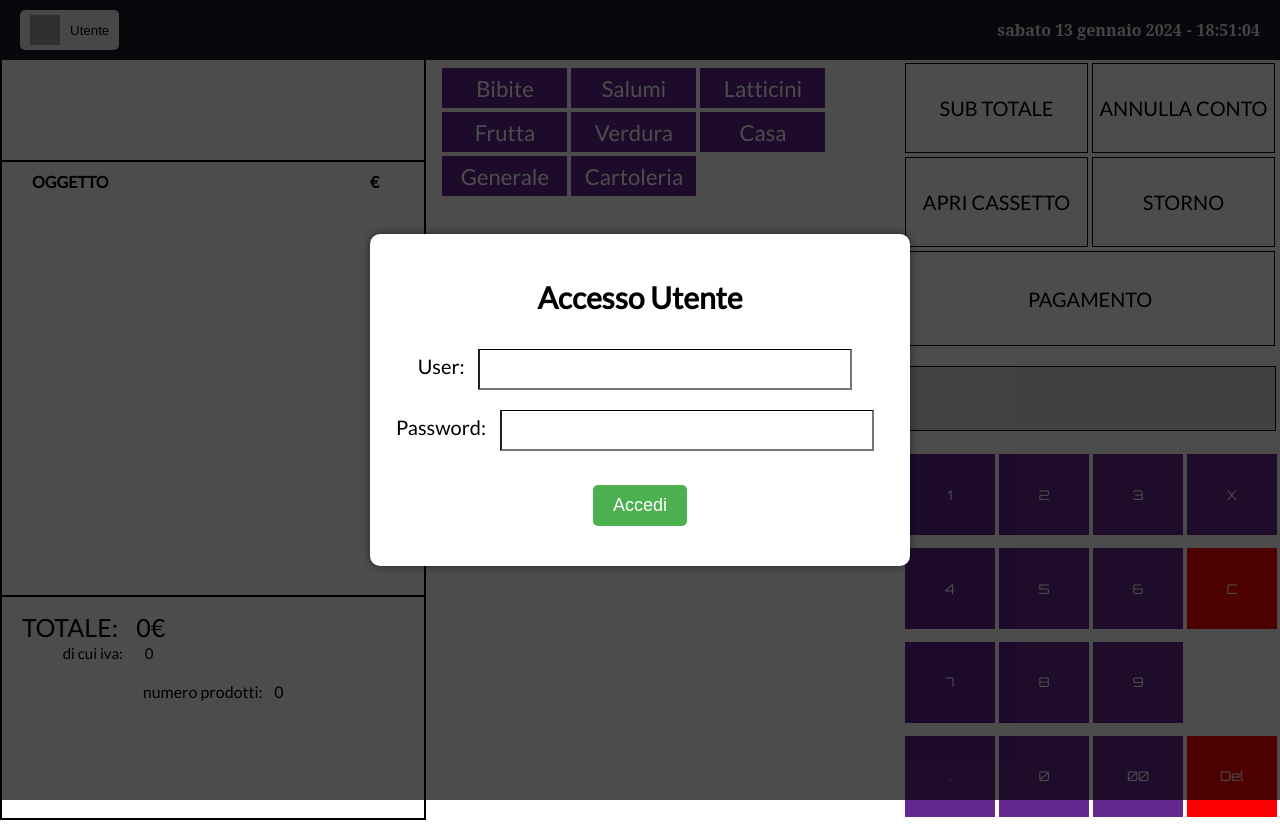
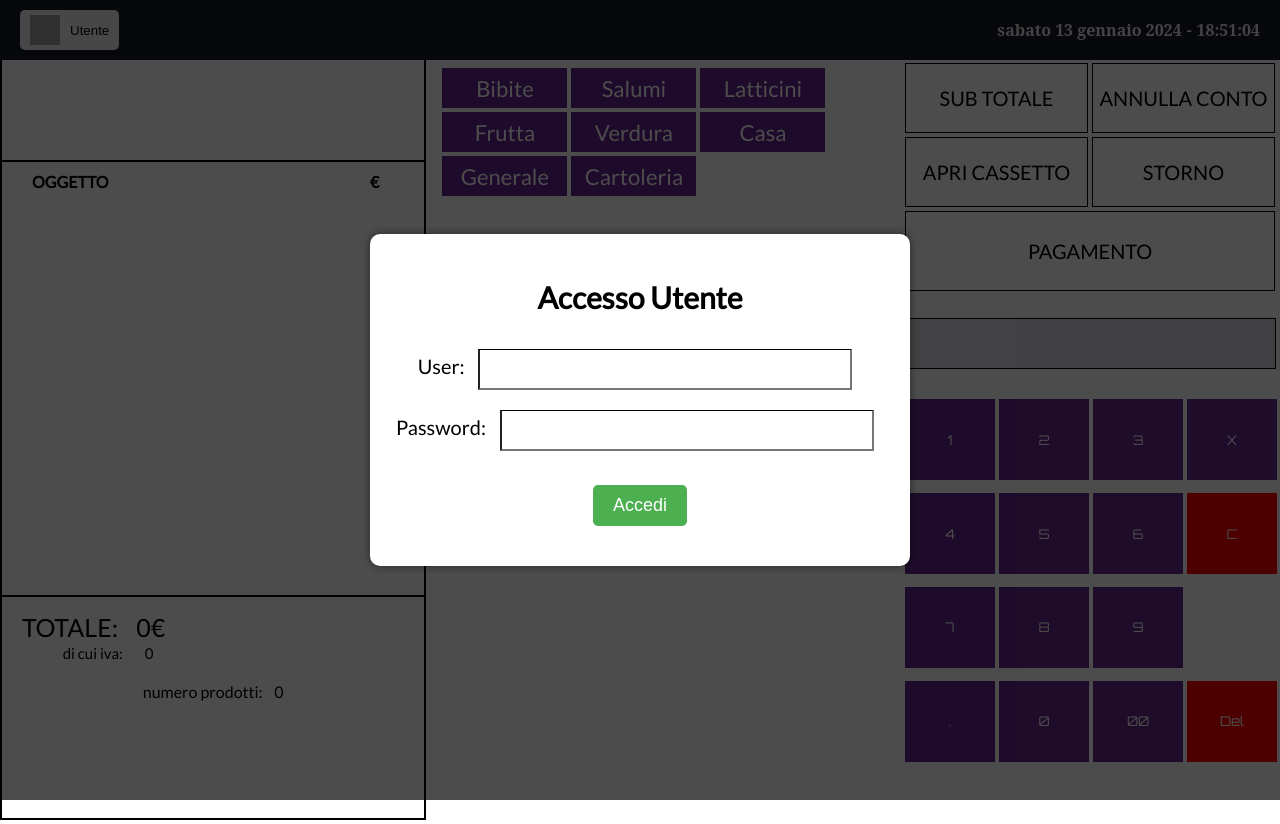
Before and after one commit to Alecle10/cassa2qwertypoiu, a plain HTML site: page index.html in a window 1280 px wide. Drawn offline with Linux system fonts and the light colour scheme; grey boxes are pictures that could not be loaded.

Commit message:
Update style.css

```diff
--- a/style.css
+++ b/style.css
@@ -302,13 +302,13 @@ div#prodotti-categorie {
     color: black;
     border: #000 solid 1px;
     width: 183px;
-    height: 90px;
+    height: 70px;
     outline: none;
 }
 
 #btn-pagamento {
     width: 370px;
-    height: 95px;
+    height: 80px;
 }
 
 .btns-cassa:active {
@@ -332,7 +332,7 @@ div#prodotti-categorie {
     border: solid black 0.5px;
     color: black;
     width: 98%;
-    height: 65%;
+    height: 50%;
 }
 
 #btn-canc {
```
